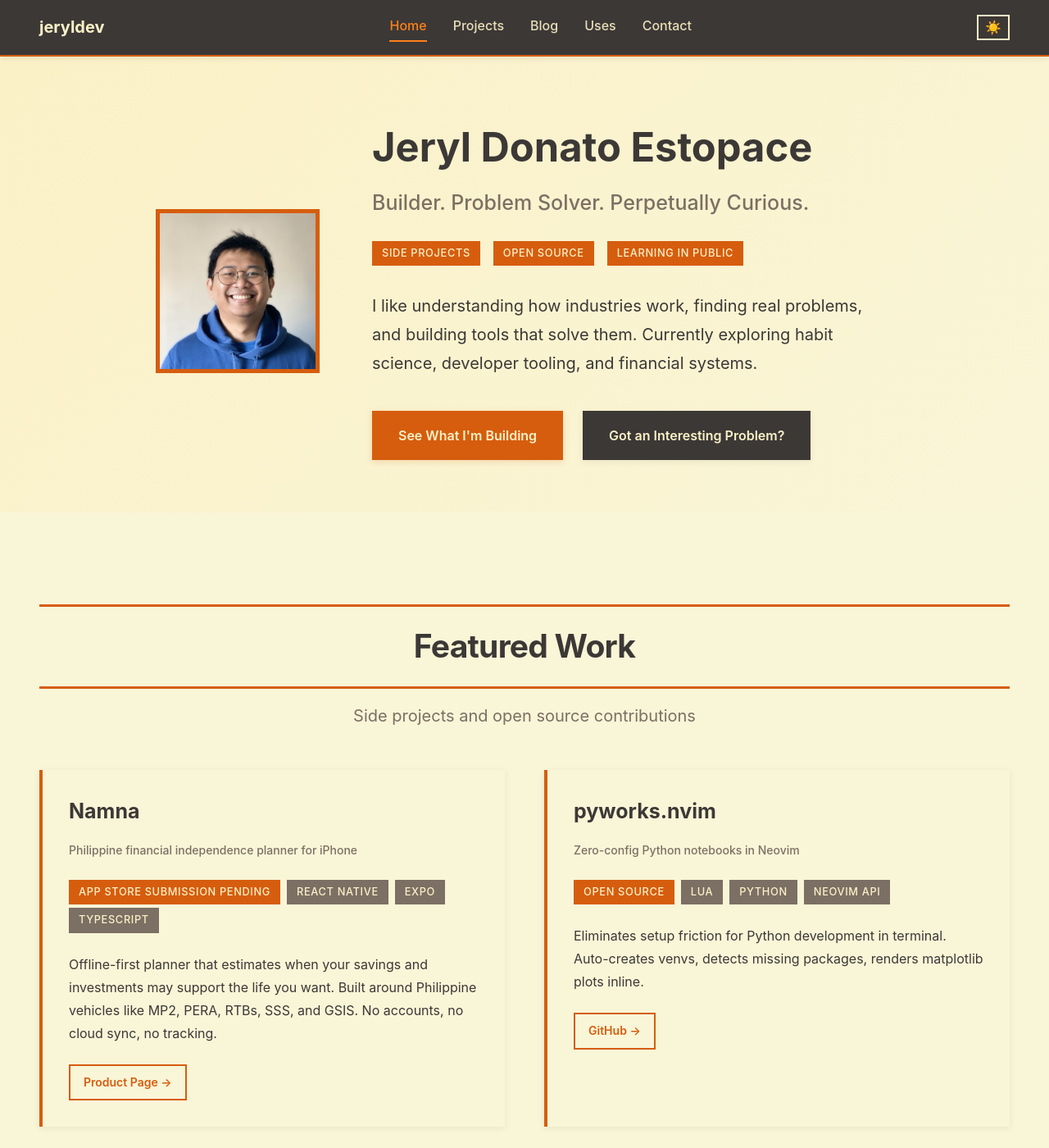
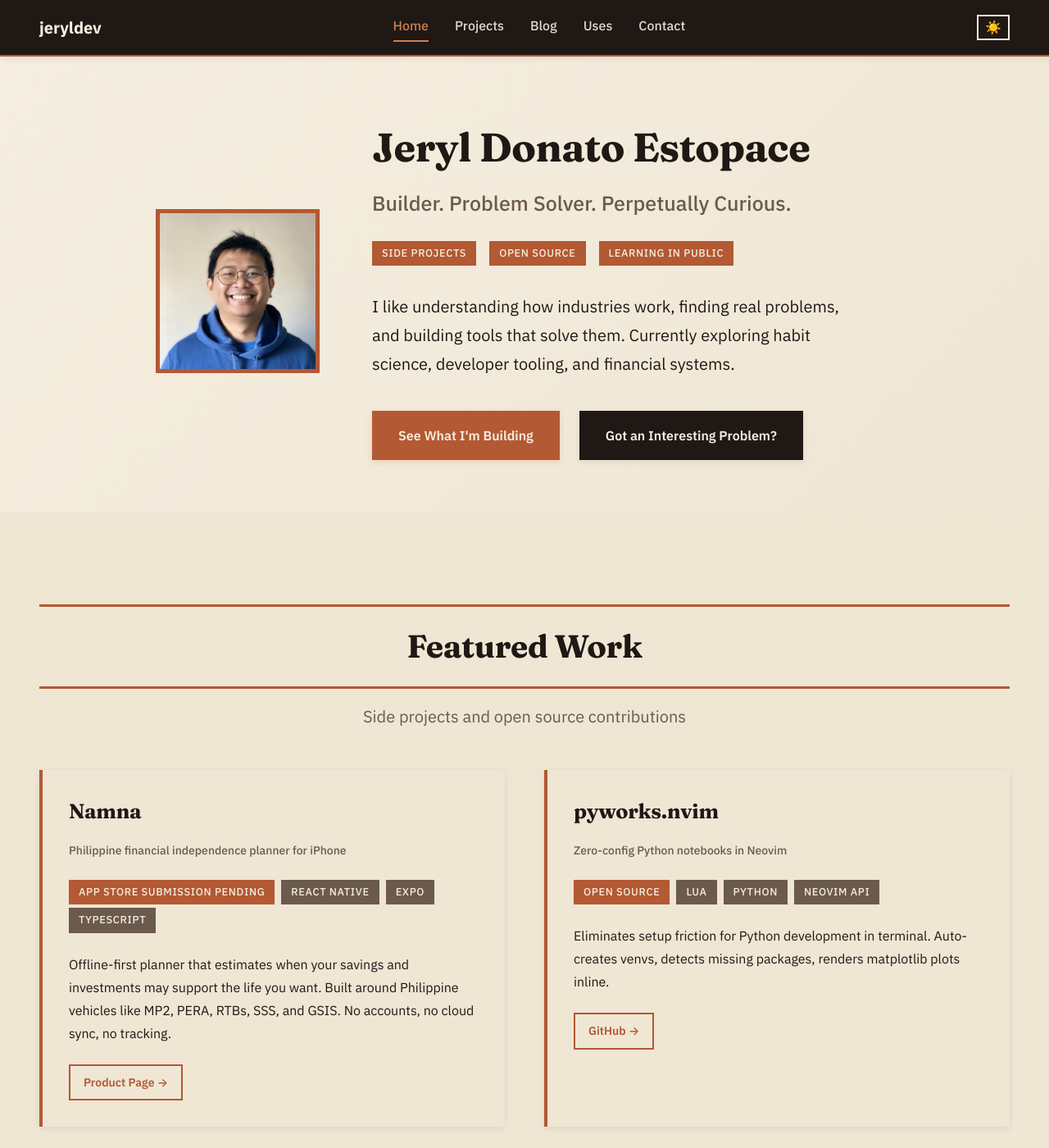
Before and after one commit to jeryldev/jeryldev.github.io, a Jekyll site: the page built from index.html, in a window 1280 px wide and 1400 px high. Shown: the whole window at 82% size. Built offline with Jekyll 4.4.1, drawn with Linux system fonts in a browser that asks for light colours.

Commit message:
Apply Clay and Bone palette with Fraunces and IBM Plex typography
The previous palette read as generic gruvbox-orange on cream which
leaned too heavily on developer-blog aesthetics. This swaps the
color tokens to a warmer, more editorial set: bone ground, clay
accent (a Filipino earth tone), ink text, coffee for secondary
copy, and warm stone for borders. Dark mode mirrors the intent
with ink background and brightened clay for contrast.

Typography moves from system sans to a deliberate pairing. Headings
use Fraunces, a humanist serif with optical-size support that reads
as editorial rather than corporate. Body copy uses IBM Plex Sans,
chosen for legibility and the craft provenance of its design +
code lineage. Code blocks use IBM Plex Mono for visual consistency
across blog posts that mix prose and terminal output.

Fonts are loaded from Google Fonts with preconnect hints and
display=swap so the page does not block on font download.

```diff
--- a/_layouts/default.html
+++ b/_layouts/default.html
@@ -38,6 +38,11 @@
     <link rel="preload" href="{{ '/styles.css' | relative_url }}" as="style" />
     <link rel="preload" href="{{ '/images/jeryl.jpg' | relative_url }}" as="image" />
 
+    <!-- Fonts: Fraunces (headings), IBM Plex Sans (body), IBM Plex Mono (code) -->
+    <link rel="preconnect" href="https://fonts.googleapis.com" />
+    <link rel="preconnect" href="https://fonts.gstatic.com" crossorigin />
+    <link rel="stylesheet" href="https://fonts.googleapis.com/css2?family=Fraunces:ital,opsz,wght@0,9..144,400;0,9..144,500;0,9..144,600;0,9..144,700;1,9..144,400&family=IBM+Plex+Mono:wght@400;600&family=IBM+Plex+Sans:wght@400;500;600;700&display=swap" />
+
     <link rel="stylesheet" href="{{ '/styles.css' | relative_url }}" />
     <script src="{{ '/script.js' | relative_url }}" defer></script>
   </head>
--- a/styles.css
+++ b/styles.css
@@ -1,21 +1,22 @@
-/* Science-Backed Gruvbox Palette - Warm Retro Colors */
-/* Research: Warm tones increase content retention 15% (Kodachrome study) */
-/* Used by: Vim community, retro terminals - optimal for creative portfolios */
+/* Clay & Bone Palette - Filipino Craft, Editorial Warmth */
+/* Ground: Bone cream reads as handmade paper */
+/* Accent: Clay terracotta — Filipino earth tones, thoughtful craftsmanship */
+/* Headings: Fraunces (humanist serif). Body: IBM Plex Sans. Code: IBM Plex Mono. */
 :root {
   /* Colors */
-  --primary: #d65d0e; /* Gruvbox orange (warm, inviting) */
-  --primary-hover: #af3a03; /* Deeper orange on hover */
-  --primary-light: #fe8019; /* Bright orange accent */
-  --secondary: #3c3836; /* Dark warm grey for headings */
-  --light-bg: #fbf1c7; /* Warm cream - reduces blue light */
-  --card-bg: #f9f5d7; /* Light cream cards */
-  --dark-bg: #3c3836; /* Dark warm grey */
-  --text: #3c3836; /* Dark warm grey - softer than black */
-  --text-secondary: #7c6f64; /* Medium grey-brown */
-  --text-light: #fbf1c7; /* Warm cream for dark backgrounds */
-  --border: #ebdbb2; /* Light brown border */
-  --shadow: rgba(60, 56, 54, 0.08); /* Warm shadow */
-  --code-bg: #ebdbb2; /* Warm beige - stronger contrast for readability */
+  --primary: #B35933; /* Clay — primary accent */
+  --primary-hover: #8B4225; /* Burnt clay — hover state */
+  --primary-light: #D07D4A; /* Light clay — soft accent */
+  --secondary: #1F1815; /* Ink — headings (never pure black) */
+  --light-bg: #F5EEE0; /* Bone — page background, handmade-paper feel */
+  --card-bg: #EFE6D4; /* Card — slightly deeper bone */
+  --dark-bg: #1F1815; /* Ink — header/footer on light theme */
+  --text: #1F1815; /* Ink — body text */
+  --text-secondary: #6B5A4D; /* Coffee muted — captions and metadata */
+  --text-light: #F5EEE0; /* Bone — text on dark surfaces */
+  --border: #D4C4A8; /* Warm stone — 1px dividers */
+  --shadow: rgba(31, 24, 21, 0.08); /* Warm ink shadow, kept subtle */
+  --code-bg: #E8DCC4; /* Warm stone tint — inline code */
 
   /* Type Scale (1.250 - Major Third) */
   --text-xs: 0.8rem;      /* 12.8px */
@@ -70,12 +71,24 @@
 body {
   color: var(--text);
   background-color: var(--light-bg);
-  font-family: -apple-system, BlinkMacSystemFont, "Segoe UI", Roboto, "Helvetica Neue", Arial, sans-serif;
+  font-family: "IBM Plex Sans", -apple-system, BlinkMacSystemFont, "Segoe UI", Roboto, "Helvetica Neue", Arial, sans-serif;
   line-height: var(--leading-relaxed);
   font-size: var(--text-base);
   font-weight: var(--font-normal);
   -webkit-font-smoothing: antialiased;
   -moz-osx-font-smoothing: grayscale;
+}
+
+h1, h2, h3, h4, h5, h6,
+.section-title,
+.card-title {
+  font-family: "Fraunces", Georgia, "Times New Roman", serif;
+  letter-spacing: -0.01em;
+  font-variation-settings: "opsz" 36, "SOFT" 50;
+}
+
+code, pre, kbd, samp, tt {
+  font-family: "IBM Plex Mono", "SF Mono", Menlo, Consolas, "Courier New", monospace;
 }
 
 /* Typography */
@@ -555,21 +568,21 @@ nav a.active {
   display: inline;
 }
 
-/* Dark Mode Styles */
+/* Dark Mode Styles — Ink & Clay */
 [data-theme="dark"] {
-  --primary: #fe8019;
-  --primary-hover: #d65d0e;
-  --primary-light: #fabd2f;
-  --secondary: #ebdbb2;
-  --light-bg: #282828;
-  --card-bg: #3c3836;
-  --dark-bg: #1d2021;
-  --text: #ebdbb2;
-  --text-secondary: #a89984;
-  --text-light: #fbf1c7;
-  --border: #504945;
+  --primary: #D07D4A;           /* Clay brightened for dark contrast */
+  --primary-hover: #E69565;     /* Warmer clay on hover */
+  --primary-light: #EEAA7B;     /* Cream-clay highlight */
+  --secondary: #F5EEE0;         /* Bone — headings on dark */
+  --light-bg: #1F1815;          /* Deep ink background */
+  --card-bg: #2A201C;           /* Slightly lifted ink for cards */
+  --dark-bg: #161210;           /* Deepest ink for headers */
+  --text: #F5EEE0;              /* Bone body text */
+  --text-secondary: #A69580;    /* Warm stone for meta */
+  --text-light: #F5EEE0;
+  --border: #3A2F28;            /* Coffee-dark 1px dividers */
   --shadow: rgba(0, 0, 0, 0.3);
-  --code-bg: #3c3836;
+  --code-bg: #2A201C;
 }
 
 [data-theme="dark"] .dark-mode-toggle .icon-moon {
```
